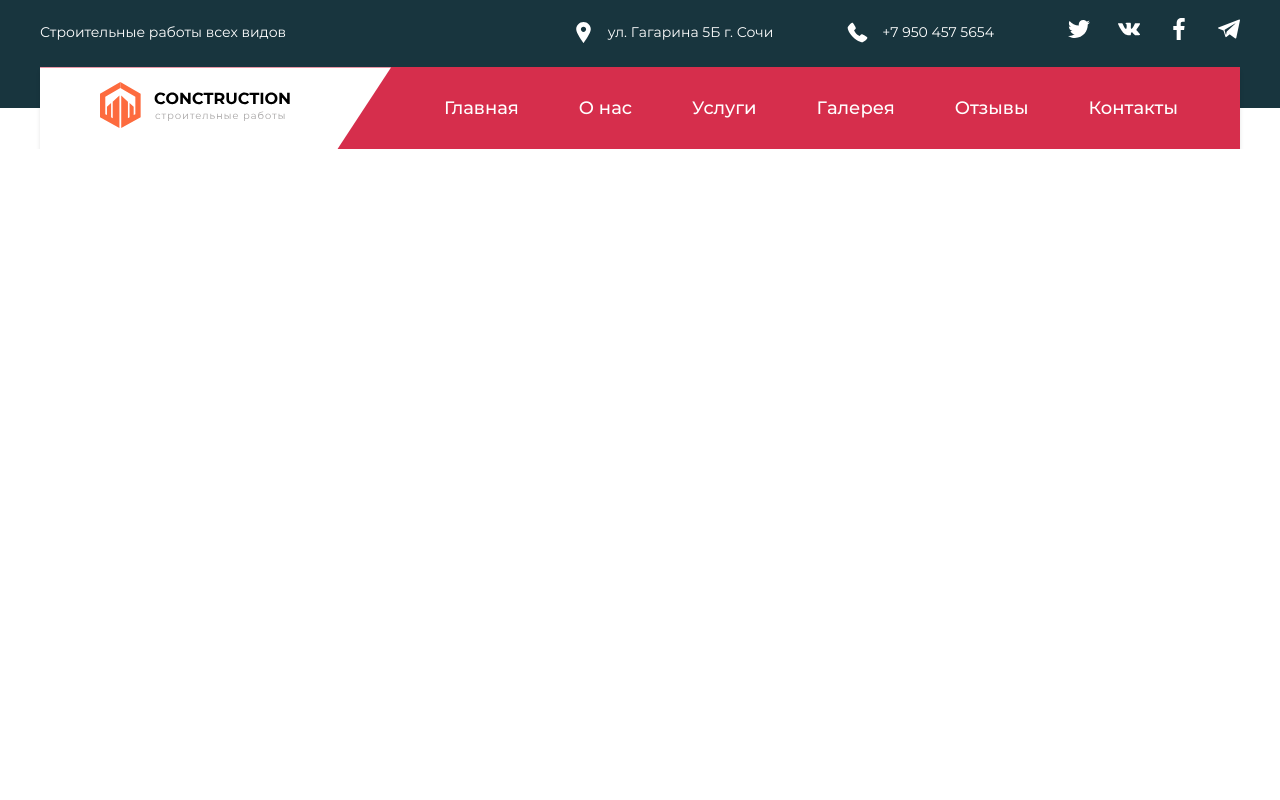
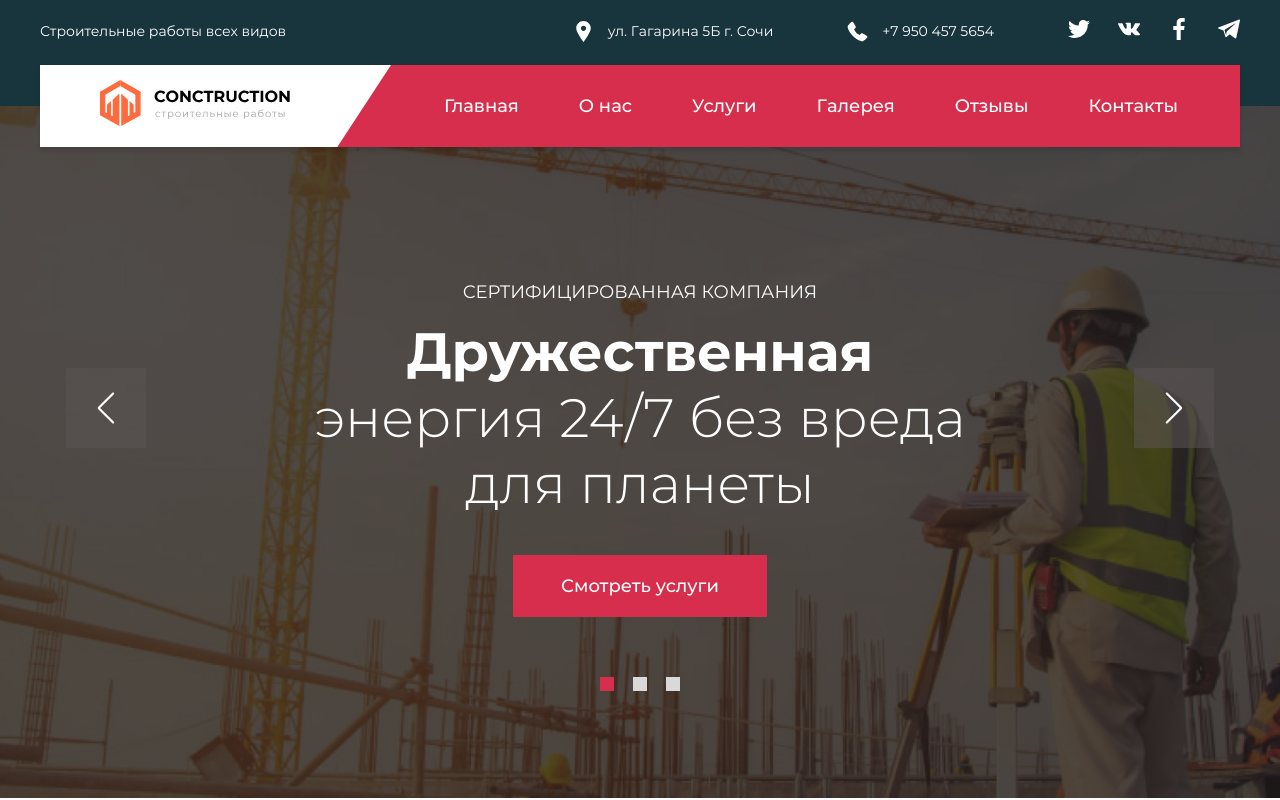
Before and after one commit to SrFerdildon/LEARN-layout-1, a plain HTML site: page index.html in a window 1280 px wide. Drawn offline with Linux system fonts and the light colour scheme.

Commit message:
created banner with slider

```diff
--- a/index.html
+++ b/index.html
@@ -6,8 +6,9 @@
 	<meta name="viewport" content="width=device-width, initial-scale=1.0">
 	<link rel="icon" href="images/favicon.png">
 	<link rel="stylesheet" href="fonts/stylesheet.css">
+	<link rel="stylesheet" href="styles/swiper-bundle.min.css">
 	<link rel="stylesheet" href="styles/style.css">
-	<title>Planet phone</title>
+	<title>Construction</title>
 </head>
 
 <body>
@@ -71,6 +72,43 @@
 		</div>
 	</header>
 
+	<section class="s-banner">
+		<div class="swiper banner-swiper">
+			<div class="swiper-wrapper">
+				<div class="swiper-slide" style="background-image: url(images/banner-bg-1.jpg);">
+					<div class="banner-content">
+						<div class="banner-subtitle">Сертифицированная компания</div>
+						<h2 class="banner-title"><strong>Дружественная</strong><br>энергия 24/7 без вреда для планеты
+						</h2>
+						<a href="#" class="banner-button def-button">Смотреть услуги</a>
+					</div>
+				</div>
+				<div class="swiper-slide" style="background-image: url(images/banner-bg-2.jpg);">
+					<div class="banner-content">
+						<div class="banner-subtitle">Сертифицированная компания</div>
+						<h2 class="banner-title">Проектирование зданий.<br>Только <strong>качественные</strong>
+							материалы
+						</h2>
+						<a href="#" class="banner-button def-button">Смотреть услуги</a>
+					</div>
+				</div>
+				<div class="swiper-slide" style="background-image: url(images/banner-bg-3.jpg);">
+					<div class="banner-content">
+						<div class="banner-subtitle">Сертифицированная компания</div>
+						<h2 class="banner-title">Строительство домов.<br>Построим качественный дом за
+							<strong>короткий</strong> срок
+						</h2>
+						<a href="#" class="banner-button def-button">Смотреть услуги</a>
+					</div>
+				</div>
+			</div>
+			<div class="swiper-pagination"></div>
+
+			<div class="swiper-button-prev"></div>
+			<div class="swiper-button-next"></div>
+		</div>
+	</section>
+	<script src="js/swiper-bundle.min.js"></script>
 	<script src="js/script.js"></script>
 </body>
 
--- a/js/script.js
+++ b/js/script.js
@@ -1,3 +1,22 @@
 document.addEventListener('DOMContentLoaded', () => {
-	console.log('proverka script.js');
+	const bannerSwiper = new Swiper('.banner-swiper', {
+		// Optional parameters
+		speed: 1000,
+		spaceBetween: 0,
+		direction: 'horizontal',
+		loop: true,
+
+		// If we need pagination
+		pagination: {
+			el: '.banner-swiper .swiper-pagination',
+			type: 'bullets',
+			clickable: true,
+		},
+
+		// Navigation arrows
+		navigation: {
+			nextEl: '.banner-swiper .swiper-button-next',
+			prevEl: '.banner-swiper .swiper-button-prev',
+		},
+	});
 })
--- a/styles/style.css
+++ b/styles/style.css
@@ -9,7 +9,7 @@ html, body {
 body {
 	font-family: 'Montserrat';
 	font-size: 16px;
-	line-height: 1.6;
+	line-height: normal;
 	min-width: 320px;
 	position: relative;
 	margin: 0;
@@ -43,6 +43,19 @@ input, textarea {
 input::placeholder,
 textarea::placeholder {
 	color: #9F9F9F;
+}
+
+.def-button {
+	background-color: #D62E4C;
+	padding: 20px 48px;
+	display: inline-block;
+	font-size: 18px;
+	font-weight: 500;
+	transition: background-color 0.35s ease;
+}
+
+.def-button:hover {
+	background-color: #BB2440;
 }
 
 /* Header START */
@@ -92,6 +105,12 @@ textarea::placeholder {
 
 .header-bottom {
 	margin-top: -41px;
+	position: absolute;
+	z-index: 2;
+	left: 50%;
+	transform: translateX(-50%);
+	max-width: 1240px;
+	width: 100%;
 }
 
 .header-bottom-row {
@@ -127,3 +146,92 @@ textarea::placeholder {
 	max-height: 22px;
 }
 /* Header END */
+
+/* Banner START */
+.swiper-slide {
+	padding: 175px 0 181px 0;
+	background-position: center;
+	background-size: cover;
+	background-repeat: no-repeat;
+	color: #fff;
+	text-align: center;
+	min-height: 692px;
+}
+
+.swiper-slide::before {
+	content: '';
+	display: block;
+	position: absolute;
+	z-index: -1;
+	top: 0;
+	left: 0;
+	width: 100%;
+	height: 100%;
+	background: rgba(35, 31, 31, 0.80);
+}
+
+.banner-content {
+	max-width: 715px;
+	margin: 0 auto;
+}
+
+.banner-subtitle {
+	font-size: 18px;
+	font-weight: 400;
+	text-transform: uppercase;
+	margin-bottom: 16px;
+}
+
+.banner-title {
+	font-size: 54px;
+	font-weight: 300;
+}
+
+.banner-button {
+	margin-top: 18px;
+}
+
+.banner-swiper {
+	position: relative;
+}
+
+.banner-swiper .swiper-button-next,
+.banner-swiper .swiper-button-prev {
+	box-sizing: content-box;
+	color: #fff;
+	background: rgba(90, 84, 84, 0.57);
+	width: 48px;
+	height: 48px;
+	padding: 16px;
+	margin: 0 56px;
+	position: absolute;
+	top: 262px;
+}
+
+.banner-swiper .swiper-button-next:after,
+.banner-swiper .swiper-button-prev:after {
+	font-size: 32px;
+}
+
+.swiper-pagination {
+	height: 14px;
+	margin-bottom: 100px;
+}
+
+.swiper-pagination-bullet {
+	background: #D9D9D9;
+	opacity: 1;
+	width: 14px;
+	height: 14px;
+	border-radius: 0;
+}
+
+.swiper-horizontal>.swiper-pagination-bullets .swiper-pagination-bullet,
+.swiper-pagination-horizontal.swiper-pagination-bullets .swiper-pagination-bullet {
+	margin: 0 var(--swiper-pagination-bullet-horizontal-gap, 9.5px);
+}
+
+.swiper-pagination-bullet-active {
+background: #D62E4C;
+}
+/* Banner END */
```
Also changed, not shown: images/banner-bg-1.jpg (renamed from images/1.banner/banner-bg-1.jpg), images/banner-bg-2.jpg (renamed from images/1.banner/banner-bg-2.jpg), images/banner-bg-3.jpg (renamed from images/1.banner/banner-bg-3.jpg), images/Контент.txt (renamed from images/1.banner/Контент.txt), js/swiper-bundle.min.js (renamed from plugins/swiper/swiper-bundle.min.js), styles/swiper-bundle.min.css (renamed from plugins/swiper/swiper-bundle.min.css).
